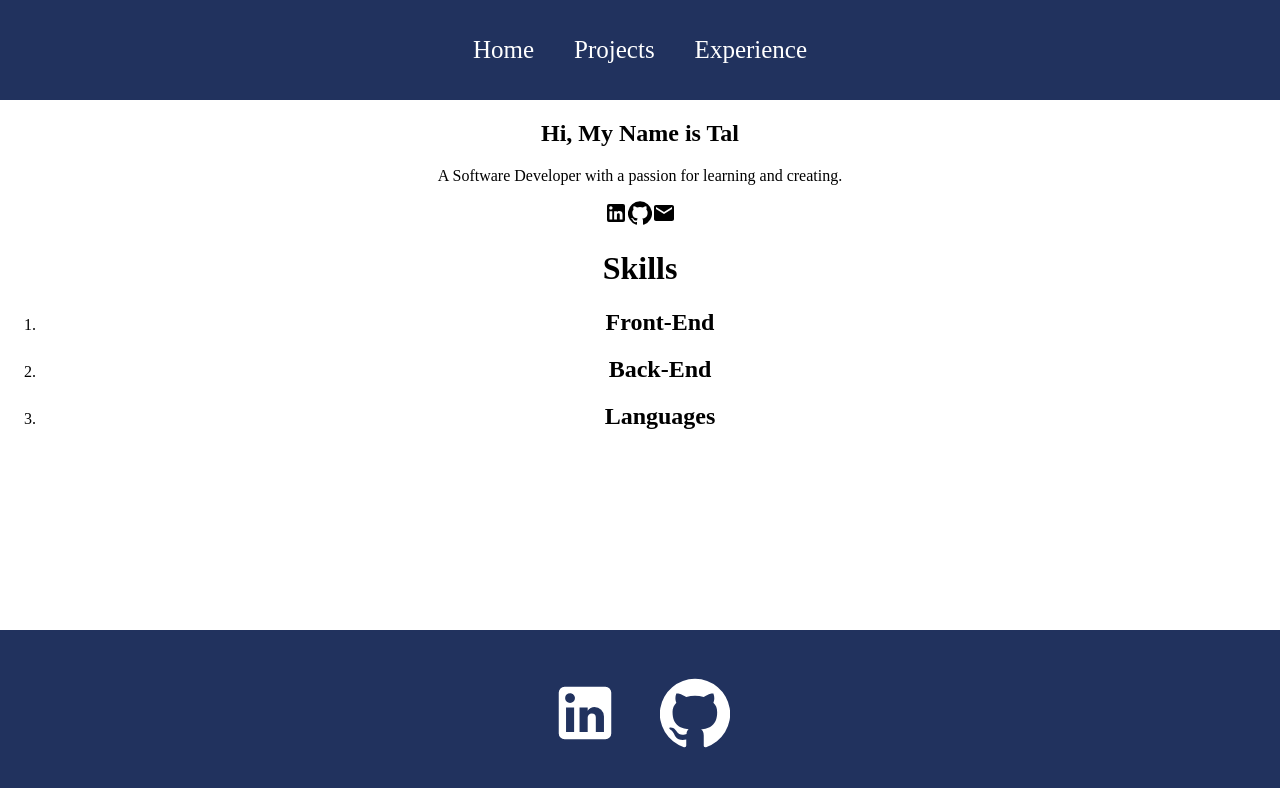
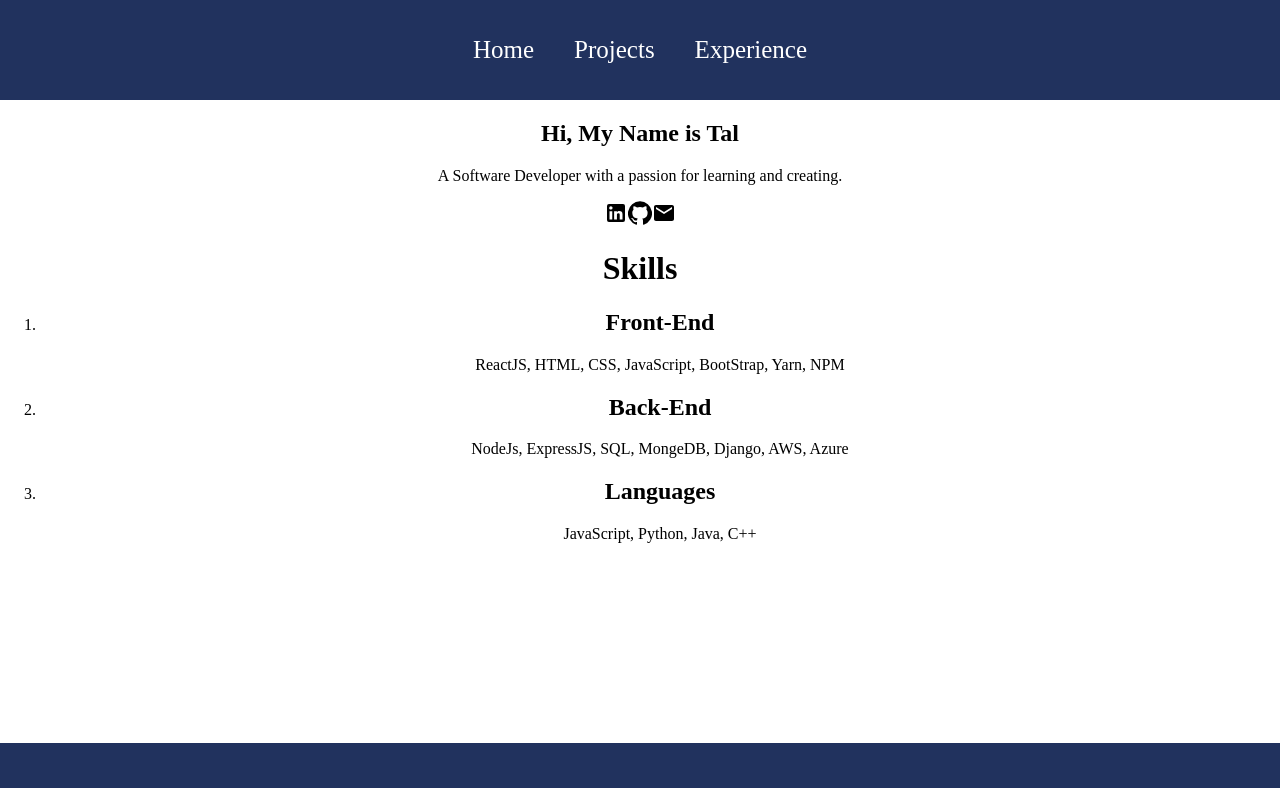
Before and after one commit to trimoni/tal-portfolio, a React (Create React App) app: page / in a window 1280 px wide. Shown: the top 788 px of the page. Built offline with nearby package versions, Linux system fonts and the light colour scheme.

Commit message:
languages

```diff
--- a/src/pages/Home.js
+++ b/src/pages/Home.js
@@ -19,15 +19,18 @@
           <ol className="list">
             <li className="item">
               <h2> Front-End</h2>
-              <span> </span>
+              <span>
+                ReactJS, HTML, CSS, JavaScript, BootStrap, Yarn, NPM</span>
             </li>
             <li className="item">
               <h2> Back-End</h2>
-              <span> </span>
+              <span>
+                NodeJs, ExpressJS, SQL, MongeDB, Django, AWS, Azure</span>
             </li>
             <li className="item">
               <h2> Languages</h2>
-              <span> </span>
+              <span>
+                JavaScript, Python, Java, C++</span>
             </li>
           </ol>
         </div>
```
